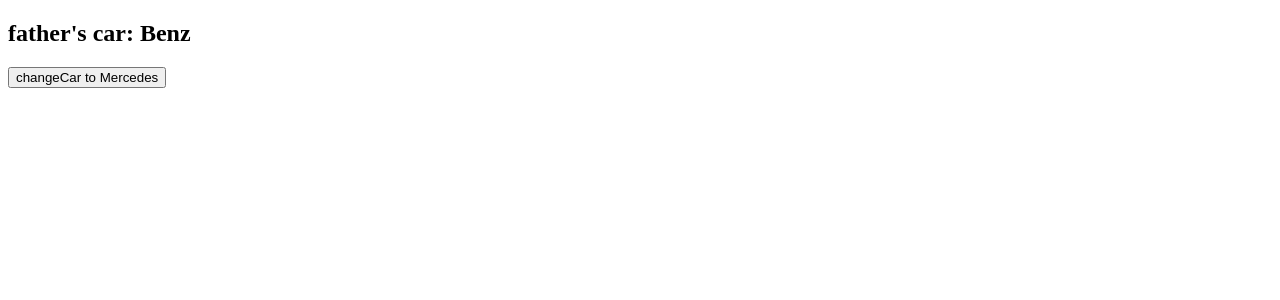
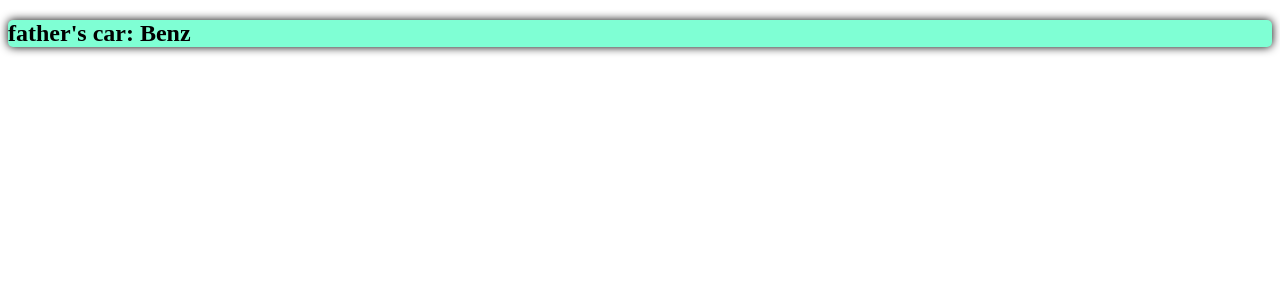
Before and after one commit to yangxiao0303/frontend-develop, a Vue app: page / in a window 1280 px wide. Shown: the top 300 px of the page. Built offline with nearby package versions, Linux system fonts and the light colour scheme.

Commit message:
增加一点样式

```diff
--- a/src/components/Son.vue
+++ b/src/components/Son.vue
@@ -1,7 +1,6 @@
 <template>
   <div class="son">
     <h2>father's car: {{ car }}</h2>
-    <button @click="changeCar">changeCar to Mercedes</button>
   </div>
 </template>
 
@@ -18,4 +17,10 @@
 </script>
 
 <style scoped>
+  .son{
+    border: 1px solide black;
+    box-shadow: 0 0 10px;
+    border-radius: 5px;
+    background-color: aquamarine;
+  }
 </style>
```
